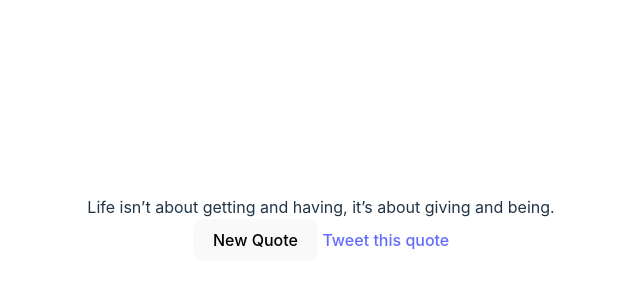
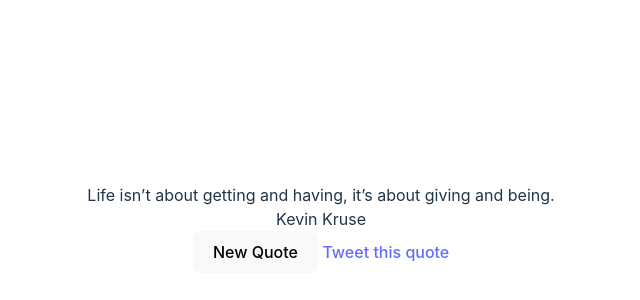
Before and after one commit to AbraaoAlves/FCC-frontend-projects, a React (Vite) app: page /quotes in a window 1280 px wide. Shown: the part 172-472 px from the top of the page, without its empty margins (319-959 px from the left). Built offline with nearby package versions, Linux system fonts and the light colour scheme.

Commit message:
fix: fix author field prop

```diff
--- a/src/pages/Quotes/Quote.jsx
+++ b/src/pages/Quotes/Quote.jsx
@@ -13,7 +13,7 @@ export function Quote() {
         {quote.text}
       </div>
       <div id="author" data-testid="author">
-        {quote.autor}
+        {quote.author}
       </div>
       <button id="new-quote" data-testid="new-quote" onClick={() => {
         setQuote(getNewQuote(quote.text));
```
Also changed, not shown: 1 other file (tests, documents, lock files or other folders).
